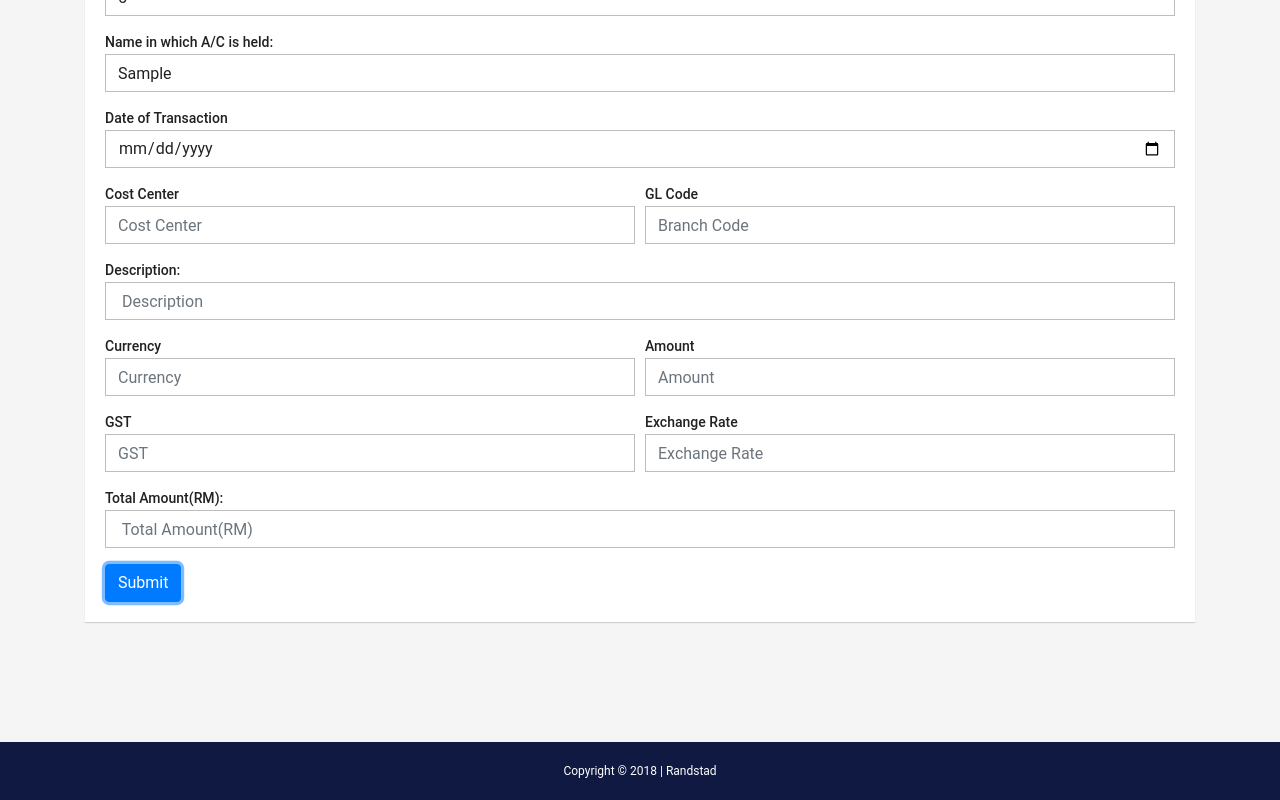
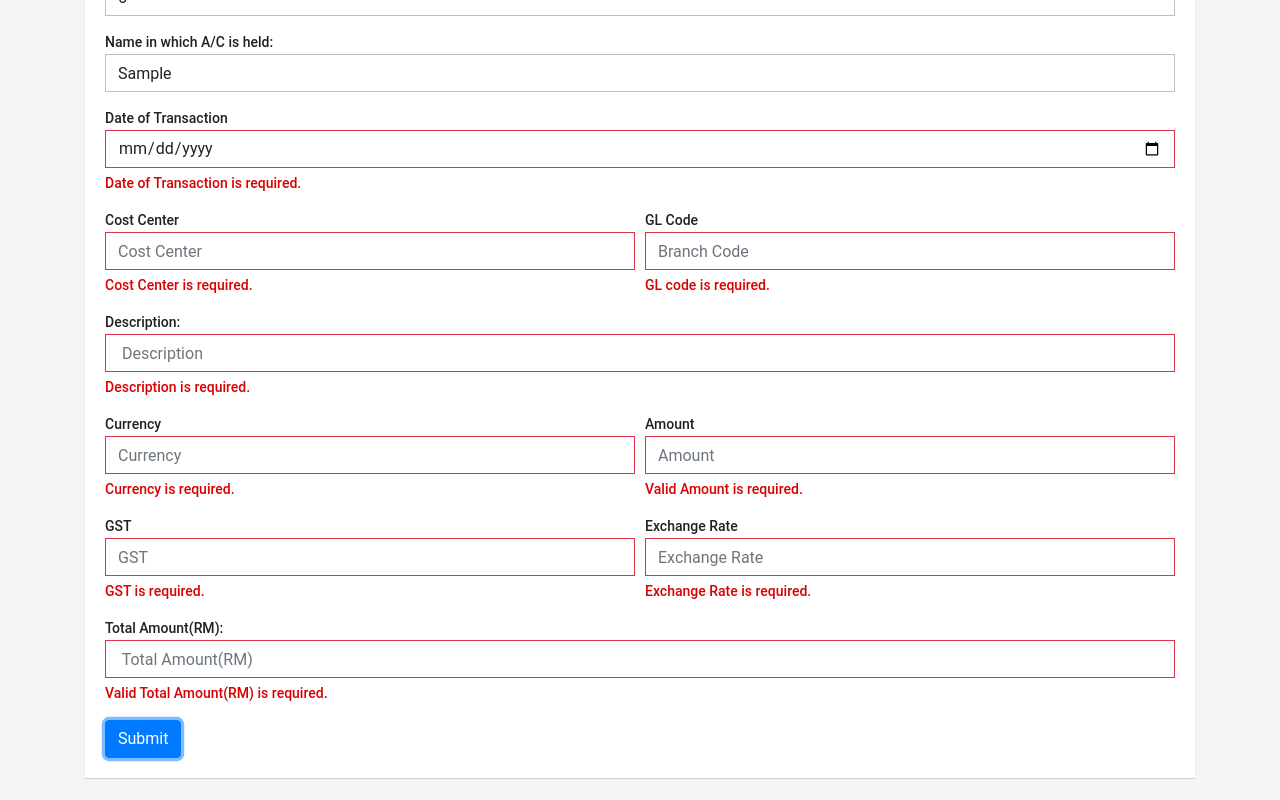
Before and after one commit to NarenMuthyala/ExpenseClaim, an Angular app: page /eclaim in a window 1280 px wide. Both pictures are taken after typing "Sample", "Sample", "2020-01-15", "Sample", "5", "Sample" into the empty fields and a click on the button "Submit". Shown: the part 388-1188 px from the top of the page. Built offline with nearby package versions, Linux system fonts and the light colour scheme.

Commit message:
adding form validations
adding form validations

```diff
--- a/src/app/e-claim/e-claim.component.html
+++ b/src/app/e-claim/e-claim.component.html
@@ -5,80 +5,137 @@
         <div class="form-row">
           <div class="form-group col-md-6">
             <label for="inputName">Name</label>
-            <input type="text" required [(ngModel)]="claim.name" class="form-control" name="inputName"  id="inputName" placeholder="Name" #name="ngModel" [ngClass]="{ 'is-invalid': f.submitted && name.invalid }">
-            <span *ngIf="f.submitted && name.invalid"  class="invalid-error">
+            <input type="text" required [(ngModel)]="claim.name" class="form-control" name="inputName" id="inputName" placeholder="Name"
+              #name="ngModel" [ngClass]="{ 'is-invalid': f.submitted && name.invalid }">
+            <span *ngIf="f.submitted && name.invalid" class="invalid-error">
               Name is required.
             </span>
           </div>
           <div class="form-group col-md-6">
             <label for="inputBrachCode">Branch Code( Office Division)</label>
-            <input type="text" [(ngModel)]="claim.branchCodeOffice"class="form-control" name="inputBrachCode" id="inputBrachCode" placeholder="Branch Code ">
+            <input type="text" required [(ngModel)]="claim.branchCodeOffice" class="form-control" name="inputBrachCode" id="inputBrachCode"
+              #branchCodeOfc="ngModel" [ngClass]="{ 'is-invalid': f.submitted && branchCodeOfc.invalid }" placeholder="Branch Code">
+            <span *ngIf="f.submitted && branchCodeOfc.invalid" class="invalid-error">
+              Branch Code( Office Division) is required.
+            </span>
           </div>
         </div>
         <div class="form-group">
           <label for="inputDate">Date</label>
-          <input class="form-control" [(ngModel)]="claim.date" type="date" name="inputDate" value="2011-08-19" id="inputDate">
+          <input class="form-control" required [(ngModel)]="claim.date" type="date" name="inputDate" value="2011-08-19" id="inputDate"
+            #date="ngModel" [ngClass]="{ 'is-invalid': f.submitted && date.invalid }">
+          <span *ngIf="f.submitted && date.invalid" class="invalid-error">
+              Date is required.
+          </span>
         </div>
         <div class="form-group">
           <label for="inputBankCode">Bank Code/ Branch code</label>
-          <input type="text" [(ngModel)]="claim.bankBranchCode" name="inputBankCode" class="form-control" id="inputBankCode" placeholder="Bank Code/ Branch code">
+          <input type="text" required [(ngModel)]="claim.bankBranchCode" name="inputBankCode" class="form-control" id="inputBankCode"
+            #bankCode="ngModel" [ngClass]="{ 'is-invalid': f.submitted && bankCode.invalid }" placeholder="Bank Code/ Branch code">
+          <span *ngIf="f.submitted && bankCode.invalid" class="invalid-error">
+              Bank Code/ Branch code is required.
+          </span>
         </div>
         <div class="form-group">
           <label for="inputBankAcNo">Bank-Account No:</label>
-          <input type="number" [(ngModel)]="claim.bankAcNumber" name="inputBankAcNo" class="form-control" id="inputBankAcNo" placeholder="Bank-Account Number">
+          <input type="number" required [(ngModel)]="claim.bankAcNumber" #bankAcNumber="ngModel" [ngClass]="{ 'is-invalid': f.submitted && bankAcNumber.invalid }"
+            name="inputBankAcNo" class="form-control" id="inputBankAcNo" placeholder="Bank-Account Number">
+          <span *ngIf="f.submitted && bankAcNumber.invalid" class="invalid-error">
+              Valid Bank-Account Number is required.
+          </span>
         </div>
 
         <div class="form-group">
           <label for="inputNameAc"> Name in which A/C is held:</label>
-          <input type="text" [(ngModel)]="claim.nameInAC" class="form-control" name="inputNameAc" id="inputNameAc" placeholder=" Name in which A/C is held">
+          <input type="text" required [(ngModel)]="claim.nameInAC" #nameInAC="ngModel" [ngClass]="{ 'is-invalid': f.submitted && nameInAC.invalid }"
+            class="form-control" name="inputNameAc" id="inputNameAc" placeholder=" Name in which A/C is held">
+          <span *ngIf="f.submitted && nameInAC.invalid" class="invalid-error">
+              Name in which A/C is held is required.
+          </span>
         </div>
 
         <div class="form-group">
           <label for="inputTransDate">Date of Transaction</label>
-          <input class="form-control" [(ngModel)]="claim.dateOfTransaction" name="inputTransDate" type="date" value="2011-08-19" id="inputTransDate">
+          <input class="form-control" required [(ngModel)]="claim.dateOfTransaction" #dateOfTrans="ngModel" [ngClass]="{ 'is-invalid': f.submitted && dateOfTrans.invalid }"
+            name="inputTransDate" type="date" value="2011-08-19" id="inputTransDate">
+          <span *ngIf="f.submitted && dateOfTrans.invalid" class="invalid-error">
+              Date of Transaction is required.
+          </span>
         </div>
 
         <div class="form-row">
           <div class="form-group col-md-6">
             <label for="inputCostCenter">Cost Center</label>
-            <input type="text" [(ngModel)]="claim.costCenter" name="inputCostCenter" class="form-control" id="inputCostCenter" placeholder="Cost Center">
+            <input type="text" [(ngModel)]="claim.costCenter" required #costCenter="ngModel" [ngClass]="{ 'is-invalid': f.submitted && costCenter.invalid }"
+              name="inputCostCenter" class="form-control" id="inputCostCenter" placeholder="Cost Center">
+            <span *ngIf="f.submitted && costCenter.invalid" class="invalid-error">
+              Cost Center is required.
+            </span>
           </div>
           <div class="form-group col-md-6">
             <label for="inputGLCode">GL Code</label>
-            <input type="text" [(ngModel)]="claim.glCode" name="inputGLCode" class="form-control" id="inputGLCode" placeholder="Branch Code ">
+            <input type="text" [(ngModel)]="claim.glCode" required #glCode="ngModel" name="inputGLCode" [ngClass]="{ 'is-invalid': f.submitted && glCode.invalid }"
+              class="form-control" id="inputGLCode" placeholder="Branch Code ">
+            <span *ngIf="f.submitted && glCode.invalid" class="invalid-error">
+              GL code is required.
+            </span>
           </div>
         </div>
 
         <div class="form-group">
           <label for="inputDesc"> Description:</label>
-          <input type="text" [(ngModel)]="claim.description" name="inputDesc" class="form-control" id="inputDesc" placeholder=" Description">
+          <input type="text" [(ngModel)]="claim.description" required #desc="ngModel" [ngClass]="{ 'is-invalid': f.submitted && desc.invalid }"
+            name="inputDesc" class="form-control" id="inputDesc" placeholder=" Description">
+          <span *ngIf="f.submitted && desc.invalid" class="invalid-error">
+              Description is required.
+          </span>
         </div>
 
         <div class="form-row">
           <div class="form-group col-md-6">
             <label for="inputCurrency">Currency</label>
-            <input type="text" [(ngModel)]="claim.currency" name="inputCurrency" class="form-control" id="inputCurrency" placeholder="Currency">
+            <input type="text" [(ngModel)]="claim.currency" required #curreny="ngModel" [ngClass]="{ 'is-invalid': f.submitted && curreny.invalid }"
+              name="inputCurrency" class="form-control" id="inputCurrency" placeholder="Currency">
+            <span *ngIf="f.submitted && curreny.invalid" class="invalid-error">
+              Currency is required.
+            </span>
           </div>
           <div class="form-group col-md-6">
             <label for="inputAmount">Amount</label>
-            <input type="text" [(ngModel)]="claim.amount" name="inputAmount" class="form-control" id="inputAmount" placeholder="Amount ">
+            <input type="number" [(ngModel)]="claim.amount" required #amount="ngModel" [ngClass]="{ 'is-invalid': f.submitted && amount.invalid }"
+              name="inputAmount" class="form-control" id="inputAmount" placeholder="Amount ">
+            <span *ngIf="f.submitted && amount.invalid" class="invalid-error">
+              Valid Amount is required.
+            </span>
           </div>
         </div>
 
         <div class="form-row">
           <div class="form-group col-md-6">
             <label for="inputGst">GST</label>
-            <input type="text" [(ngModel)]="claim.gst" name="inputGst" class="form-control" id="inputGst" placeholder="GST">
+            <input type="text" [(ngModel)]="claim.gst" required #gst="ngModel" [ngClass]="{ 'is-invalid': f.submitted && gst.invalid }"
+              name="inputGst" class="form-control" id="inputGst" placeholder="GST">
+            <span *ngIf="f.submitted && gst.invalid" class="invalid-error">
+              GST is required.
+            </span>
           </div>
           <div class="form-group col-md-6">
             <label for="inputXeRate">Exchange Rate</label>
-            <input type="text" [(ngModel)]="claim.exchangeRate" name="inputXeRate" class="form-control" id="inputXeRate" placeholder="Exchange Rate">
+            <input type="text" [(ngModel)]="claim.exchangeRate" required #xeRate="ngModel" [ngClass]="{ 'is-invalid': f.submitted && xeRate.invalid }"
+              name="inputXeRate" class="form-control" id="inputXeRate" placeholder="Exchange Rate">
+            <span *ngIf="f.submitted && xeRate.invalid" class="invalid-error">
+              Exchange Rate is required.
+            </span>
           </div>
         </div>
 
         <div class="form-group">
           <label for="inputTotalAmt"> Total Amount(RM):</label>
-          <input type="text" [(ngModel)]="claim.totalAmout" class="form-control" name="inputTotalAmt" id="inputTotalAmt" placeholder=" Total Amount(RM)">
+          <input type="number" [(ngModel)]="claim.totalAmout" required #totalAmt="ngModel" [ngClass]="{ 'is-invalid': f.submitted && totalAmt.invalid }"
+            class="form-control" name="inputTotalAmt" id="inputTotalAmt" placeholder=" Total Amount(RM)">
+          <span *ngIf="f.submitted && totalAmt.invalid" class="invalid-error">
+             Valid Total Amount(RM) is required.
+          </span>
         </div>
 
         <button type="submit" class="btn btn-primary">Submit</button>
```
